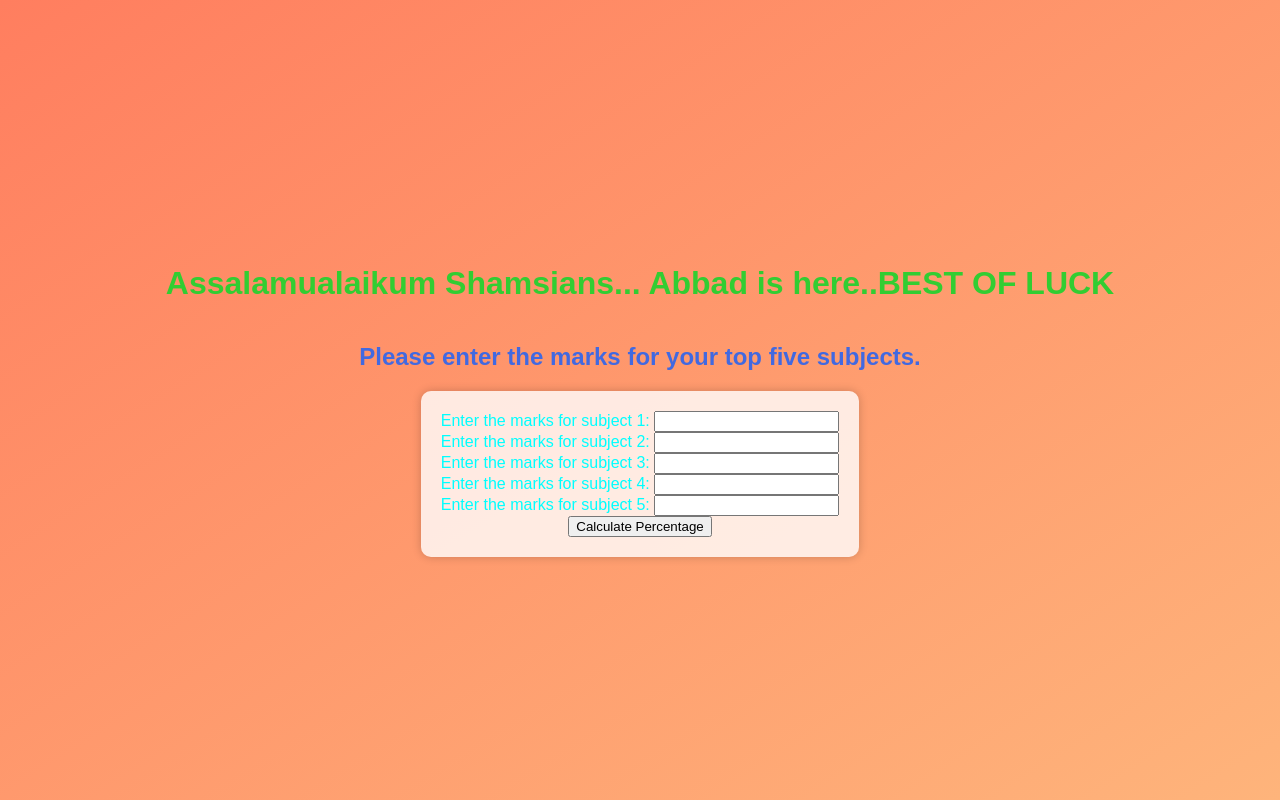
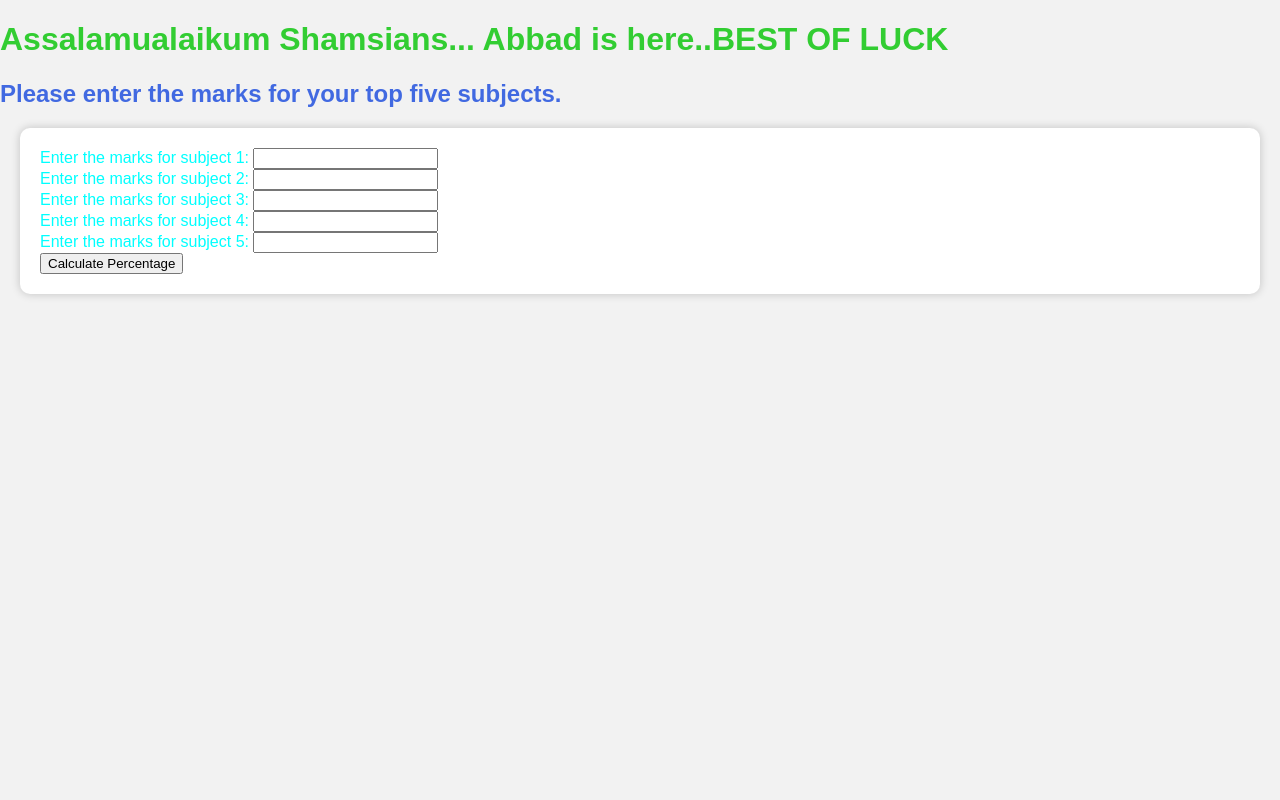
Before and after one commit to ABBADFA/new-resul-perc, a plain HTML site: page index.html in a window 1280 px wide. Drawn offline with Linux system fonts and the light colour scheme.

Commit message:
Update index.html

```diff
--- a/index.html
+++ b/index.html
@@ -13,28 +13,35 @@
         .yellow { color: #FFFF00; }
         .red { color: #FF0000; }
 
-        /* Add beautiful background */
+        /* Add light background color */
         body {
-            background-image: linear-gradient(to bottom right, #ff7e5f, #feb47b);
-            /* You can adjust these colors or add your own gradient */
-            background-size: cover;
-            background-repeat: no-repeat;
-            height: 100vh;
+            background-color: #f2f2f2; /* Light gray */
+            font-family: Arial, sans-serif;
             margin: 0;
-            display: flex;
-            flex-direction: column;
-            justify-content: center;
-            align-items: center;
-            text-align: center;
-            font-family: Arial, sans-serif;
+            padding: 0;
+            overflow: hidden; /* Prevent scrollbars */
+            position: relative; /* Required for absolute positioning of floating icons */
         }
 
         /* Style the form */
         form {
-            background-color: rgba(255, 255, 255, 0.8);
+            background-color: #fff; /* White */
             padding: 20px;
             border-radius: 10px;
             box-shadow: 0 0 10px rgba(0, 0, 0, 0.2);
+            margin: 20px;
+        }
+
+        /* Style floating icons */
+        .floating-icon {
+            position: absolute;
+            animation: floatIcon 5s ease-in-out infinite;
+        }
+
+        @keyframes floatIcon {
+            0% { transform: translateY(0); }
+            50% { transform: translateY(-20px); }
+            100% { transform: translateY(0); }
         }
     </style>
 </head>
@@ -65,6 +72,7 @@
     <!-- Placeholder for result -->
     <div id="result"></div>
 
+    <!-- Script for calculating percentage and displaying result -->
     <script>
         // JavaScript to calculate percentage when form is submitted
         document.getElementById("marksForm").addEventListener("submit", function(event) {
@@ -91,6 +99,12 @@
             resultDiv.innerHTML = "<h3 class='magenta'>Total Marks: " + totalMarks + "</h3>";
             resultDiv.innerHTML += "<h3 class='yellow'>Percentage: " + percentage.toFixed(2) + "%</h3>";
             resultDiv.innerHTML += "<h3 class='red'>CONGRATULATIONS FROM ABBAD</h3>";
+
+            // Create and append floating icons
+            var icon = document.createElement("img");
+            icon.src = "https://emojicdn.elk.sh/🎉";
+            icon.className = "floating-icon";
+            document.body.appendChild(icon);
         });
     </script>
 </body>
```
